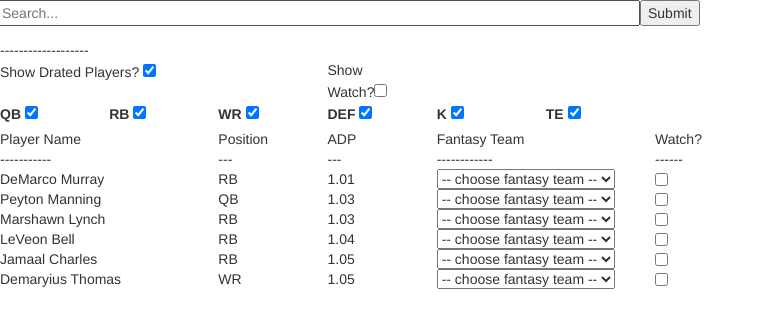
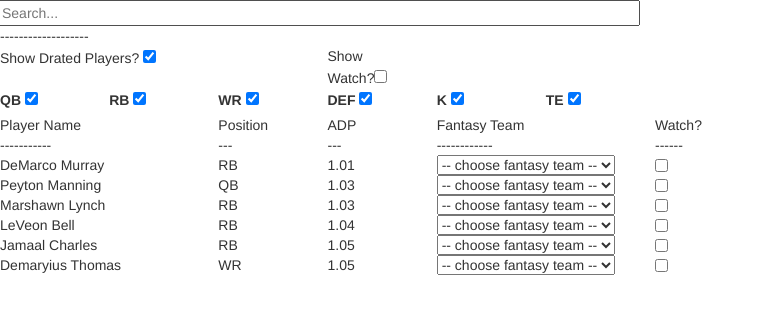
Before and after one commit to sirmosca/DraftBuddyWeb, a plain HTML site: page src/client/index.html in a window 1280 px wide. Shown: the whole page, without its empty margins (0-765 px from the left). Drawn offline with nearby package versions, Linux system fonts and the light colour scheme.

Commit message:
remove form and submit button because its not needed. the searching is triggered by the shouldShowDraftedPlayer function

```diff
--- a/src/client/index.html
+++ b/src/client/index.html
@@ -9,10 +9,7 @@
 	<body>
 		<div ng-controller="playerCtrl as ctrl">
 			<div class="row">
-				<form ng-submit="ctrl.search(ctrl.searchText)" name="myForm">
-					<input class="col-md-6" type="text" placeholder="Search..." ng-model="ctrl.searchText">
-					<input type="submit" value="Submit">
-				</form>
+				<input class="col-md-6" type="text" placeholder="Search..." ng-model="ctrl.searchText">
 			</div>
 			<div class="row">
 				<span class="col-md-6">-------------------</span>
--- a/src/client/js/draftbuddy-app.js
+++ b/src/client/js/draftbuddy-app.js
@@ -33,10 +33,6 @@ angular.extend(PlayerController.prototype, {
 
 		player.drafted = true;
 		fantasyTeam.players.push(player);
-	},
-
-	search: function(searchText) {
-		console.log(searchText);
 	},
 
 	shouldShowDraftedPlayer: function(player) {
```
